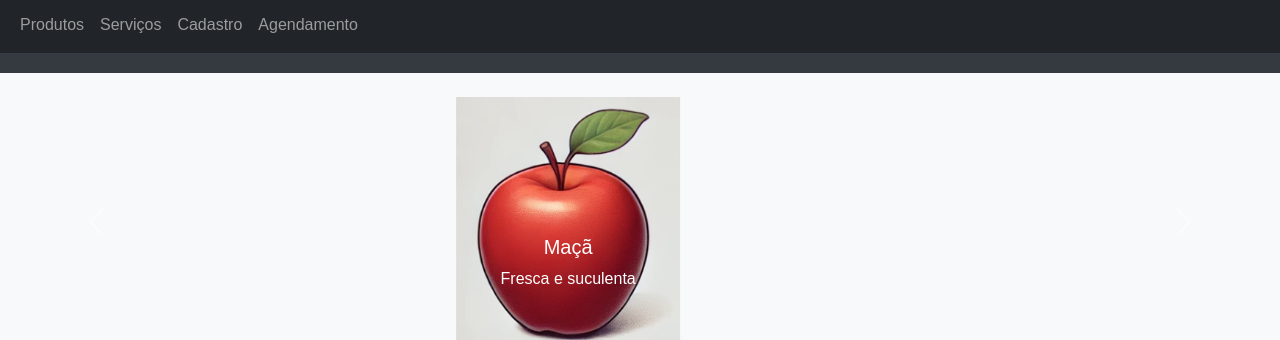
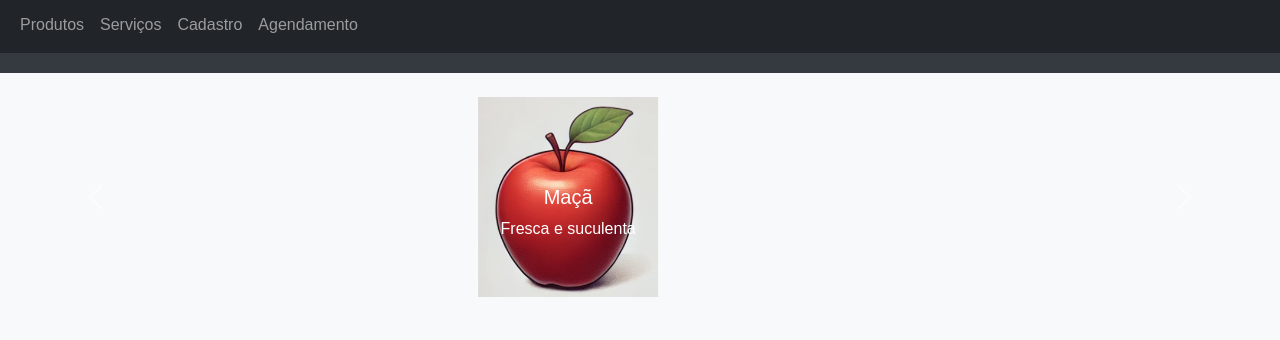
Before and after one commit to leonardohonorio13/projeto1-sistemas-web, a plain HTML site: page index.html in a window 1280 px wide. Shown: the part 105-445 px from the top of the page. Drawn offline with nearby package versions, Linux system fonts and the light colour scheme; files that its build step writes are made by us from their sources.

Commit message:
Update styles.css

```diff
--- a/styles.css
+++ b/styles.css
@@ -36,9 +36,11 @@ footer {
 
 /* Carrossel */
 .carousel-inner img {
-    max-height: 250px; /* Reduz a altura máxima */
-    object-fit: contain; /* Mantém a proporção sem cortar a imagem */
-    margin: 0 auto; /* Centraliza a imagem no slide */
+    max-height: 200px; /* Reduz a altura máxima */
+    width: auto;       /* Mantém a largura proporcional */
+    object-fit: contain; /* Evita deformações nas imagens */
+    margin: 0 auto;    /* Centraliza as imagens no slide */
+    display: block;    /* Garante alinhamento central */
 }
 
 /* Produtos */
```
